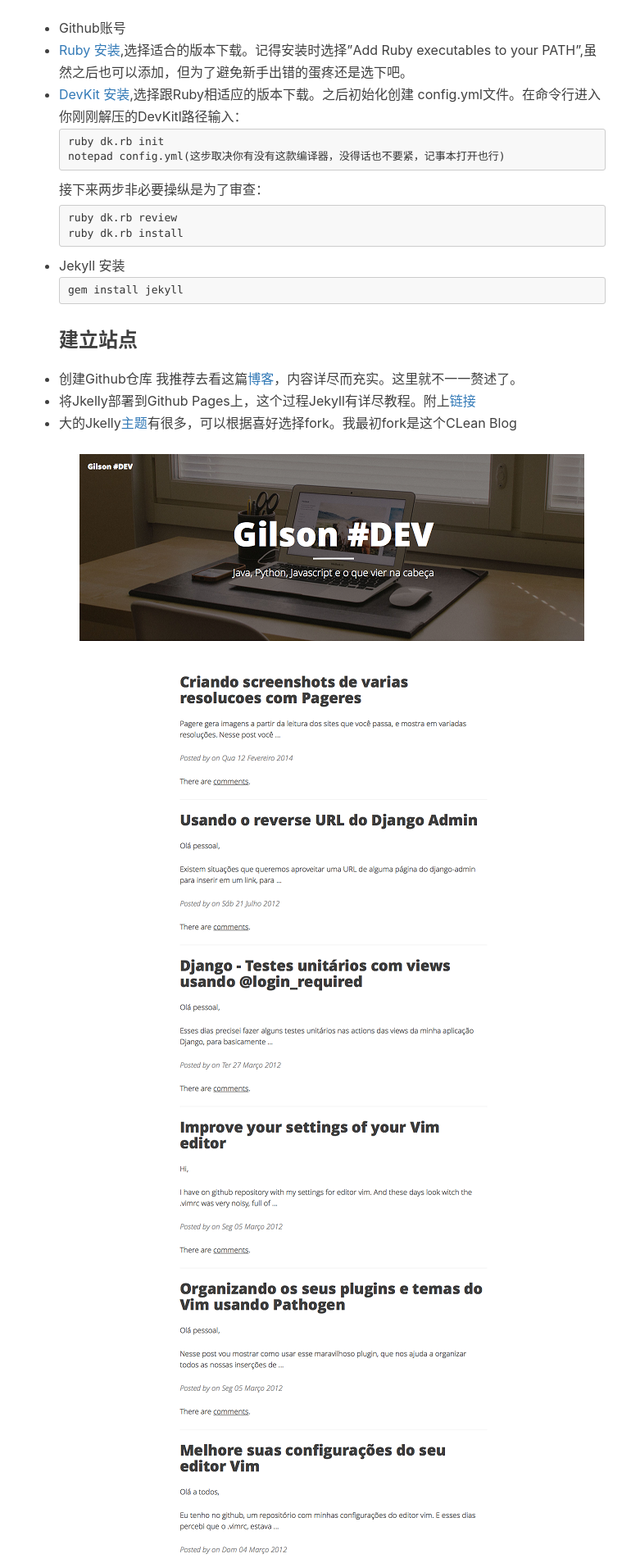
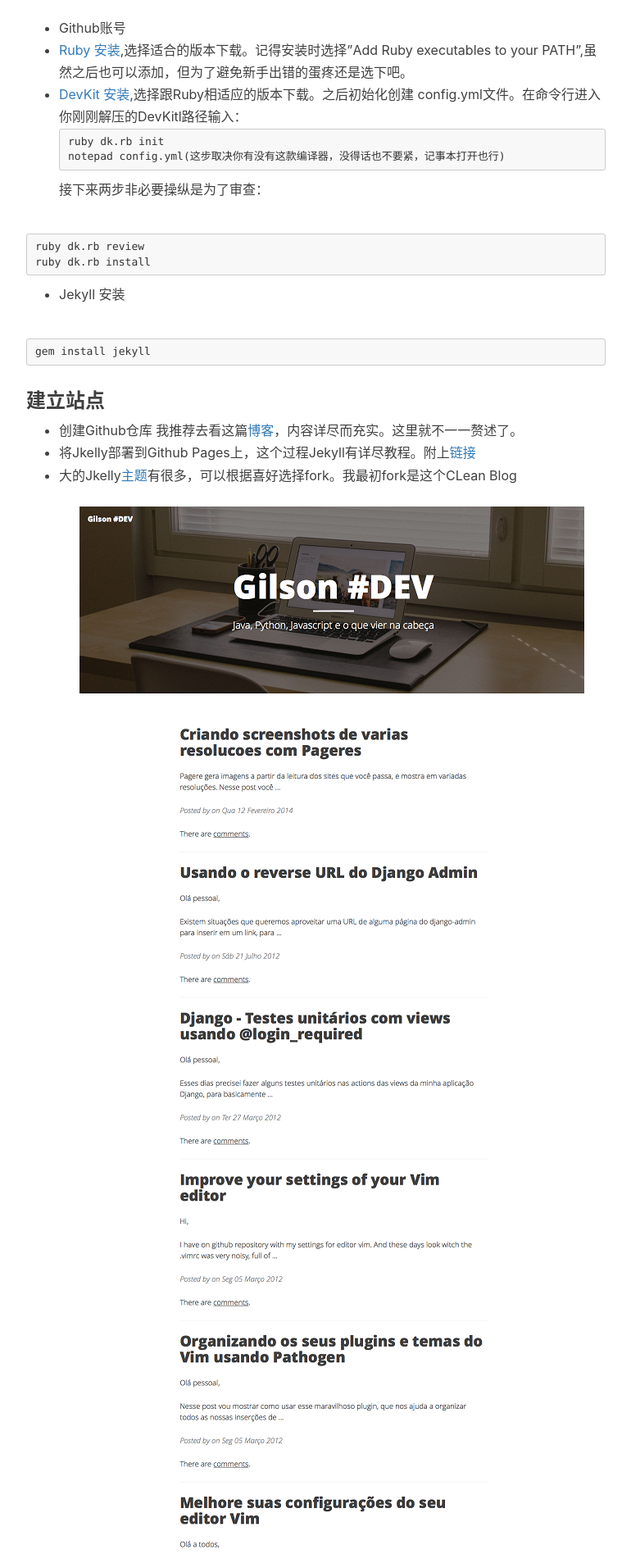
Before and after one commit to underwindfall/underwindfall.github.io, a Jekyll site: the page built from _posts/2016-11-26-hello-2016.md, in a window 1280 px wide. Shown: the part 1412-3319 px from the top of the page at 82% size, without its empty margins (233-1003 px from the left). Built offline with Jekyll 4.4.1, drawn with Linux system fonts in a browser that asks for light colours; nearby versions of some CDN libraries; comment, search, counter and statistics services are not loaded.

````diff
--- a/_posts/2016-11-26-hello-2016.md
+++ b/_posts/2016-11-26-hello-2016.md
@@ -38,11 +38,13 @@ ruby dk.rb init
 notepad config.yml(这步取决你有没有这款编译器，没得话也不要紧，记事本打开也行)
 ```
 接下来两步非必要操纵是为了审查：
+
 ```
 ruby dk.rb review
 ruby dk.rb install
 ```
 - Jekyll 安装
+
 ```
 gem install jekyll
 ```
@@ -55,11 +57,12 @@ gem install jekyll
 图片来源：[@gilsondev](https://github.com/gilsondev/pelican-clean-blog)
 -   生成站点文件
     *   生成之前建议可以先配置一下gitignore文件避免忘记，这里推荐个[神器 gitignore.io](https://www.gitignore.io/)
-    *   然后把命令行调至目前网站的文件夹中输入
+    *   然后把命令行调至目前网站的文件夹中输入<br/>
         ```
         jekyll server
         ```
-如果之前都配置的没有问题的话，就能看到
+如果之前都配置的没有问题的话，就能看到<br/>
+
 ```
 Configuration file: /Users/baixinpan/Desktop/OpenSource/Mine/Page-Blog/undervoidfall.github.io-github/_config.yml
             Source: /Users/baixinpan/Desktop/OpenSource/Mine/Page-Blog/undervoidfall.github.io-github
@@ -93,7 +96,7 @@ Configuration file: /Users/baixinpan/Desktop/OpenSource/Mine/Page-Blog/undervoid
     * 删除评论Duoshuo 加入Disqus
     * 完成辅助界面修改:[qifanyang.com/aboutme](http://qifanyang.com/aboutme)
 -   2016-11-23
-    * 解决测试日记不能使用问题 阅读文档后发现Jekyll 要求一篇文章的文件名遵循下面的格式：
+    * 解决测试日记不能使用问题 阅读文档后发现Jekyll 要求一篇文章的文件名遵循下面的格式：<br/>
          ```bash
             年-月-日-标题.MARKUP
             2011-12-31-new-years-eve-is-awesome.md
````
